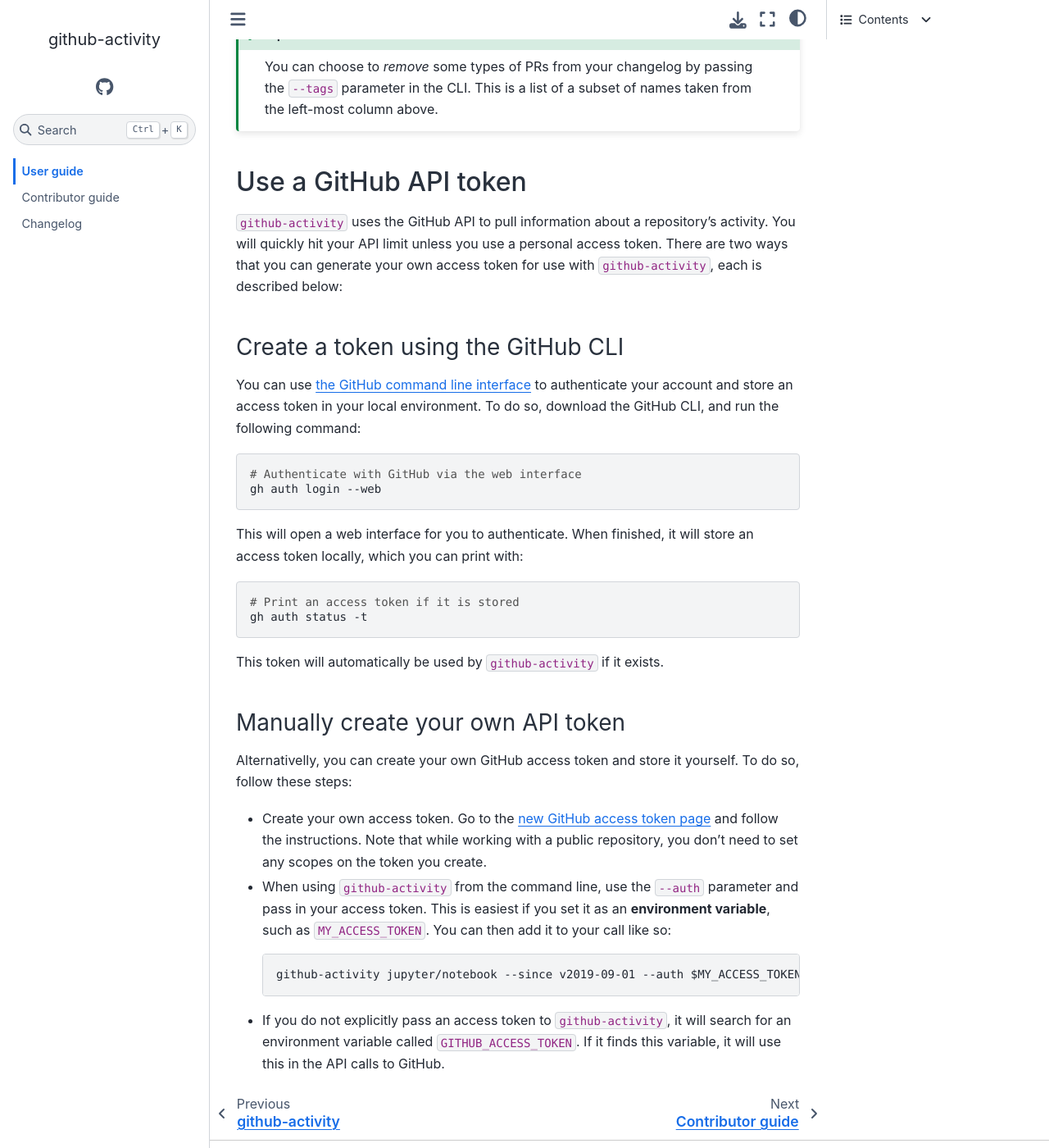
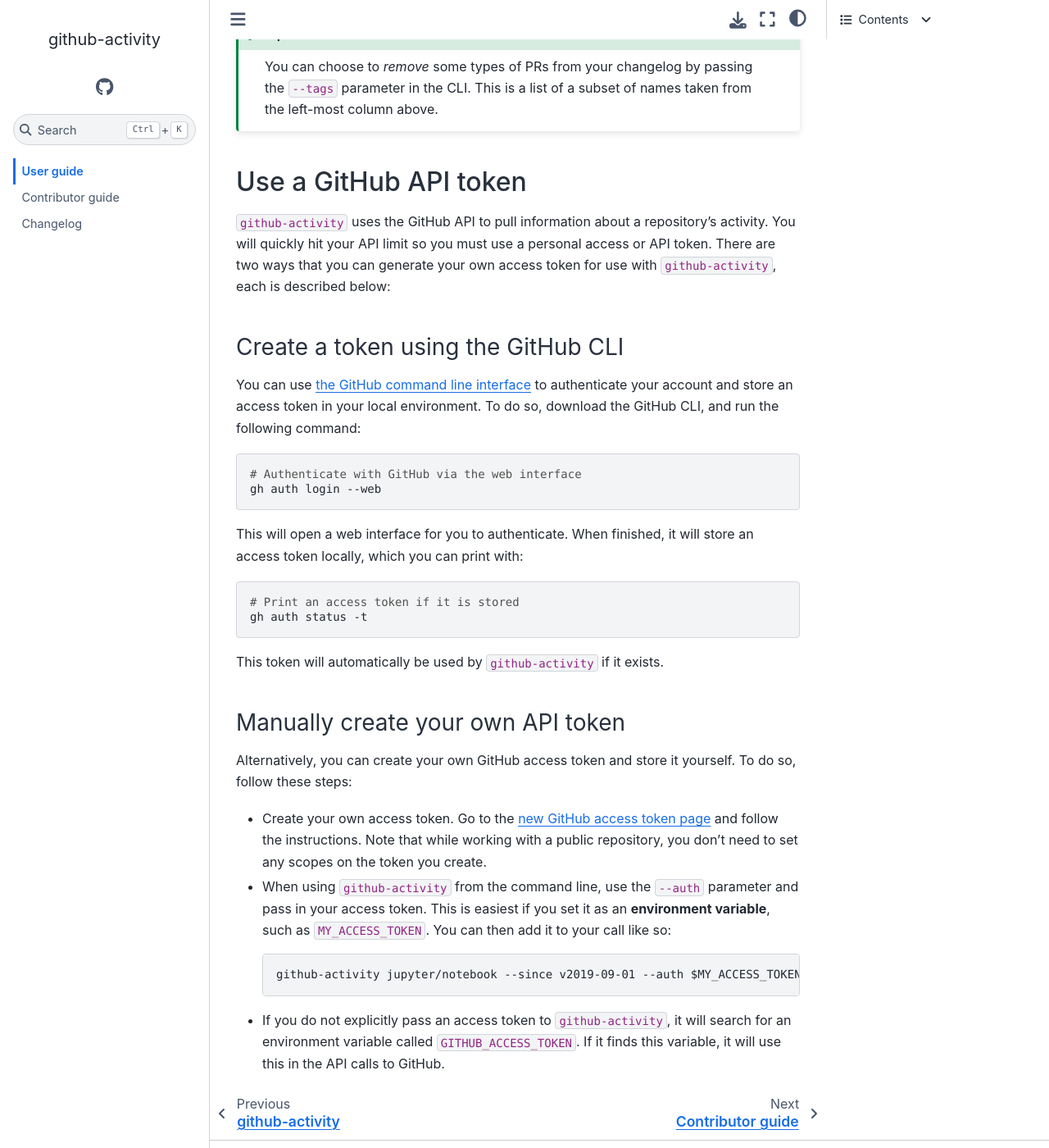
Before and after one commit to executablebooks/github-activity, a Sphinx documentation site: the page built from docs/use.md, in a window 1280 px wide and 1400 px high, scrolled down 1264 px. Shown: the whole window at 82% size. Built offline with Sphinx 7.4.7 and the Sphinx Book theme 1.1.4, drawn with Linux system fonts in a browser that asks for light colours; the version number is read from the project's files by our own code.

```diff
--- a/docs/use.md
+++ b/docs/use.md
@@ -62,7 +62,7 @@ left-most column above.
 ## Use a GitHub API token
 
 `github-activity` uses the GitHub API to pull information about a repository's activity.
-You will quickly hit your API limit unless you use a personal access token.
+You will quickly hit your API limit so you must use a personal access or API token.
 There are two ways that you can generate your own access token for use with `github-activity`, each is described below:
 
 ### Create a token using the GitHub CLI
@@ -87,7 +87,7 @@ This token will automatically be used by `github-activity` if it exists.
 
 ### Manually create your own API token
 
-Alternativelly, you can create your own GitHub access token and store it yourself.
+Alternatively, you can create your own GitHub access token and store it yourself.
 To do so, follow these steps:
 
 - Create your own access token. Go to the [new GitHub access token page](https://github.com/settings/tokens/new)
```
Also changed, not shown: README.md (+4 -2 lines), docs/contribute.md (+3 -3 lines).
